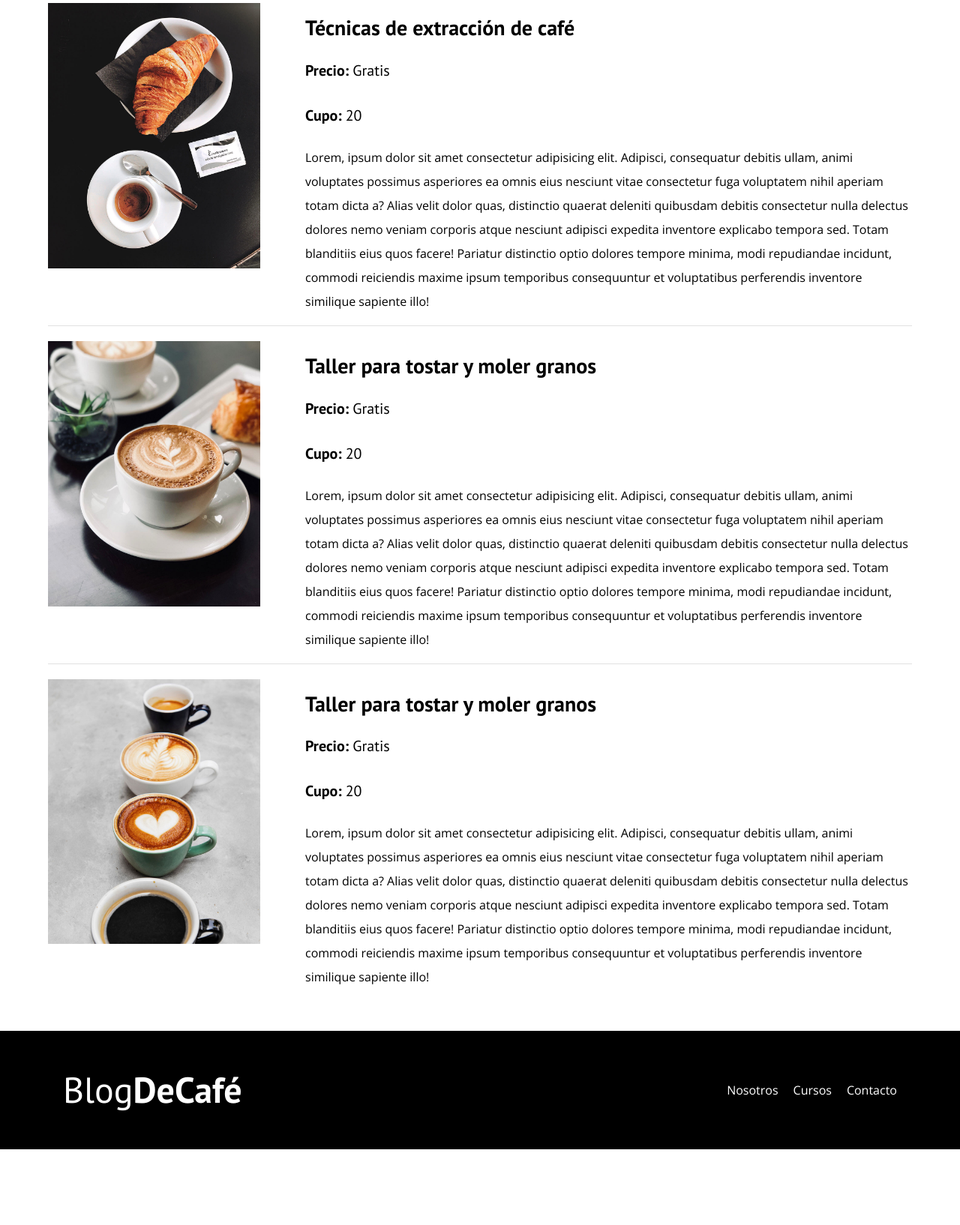
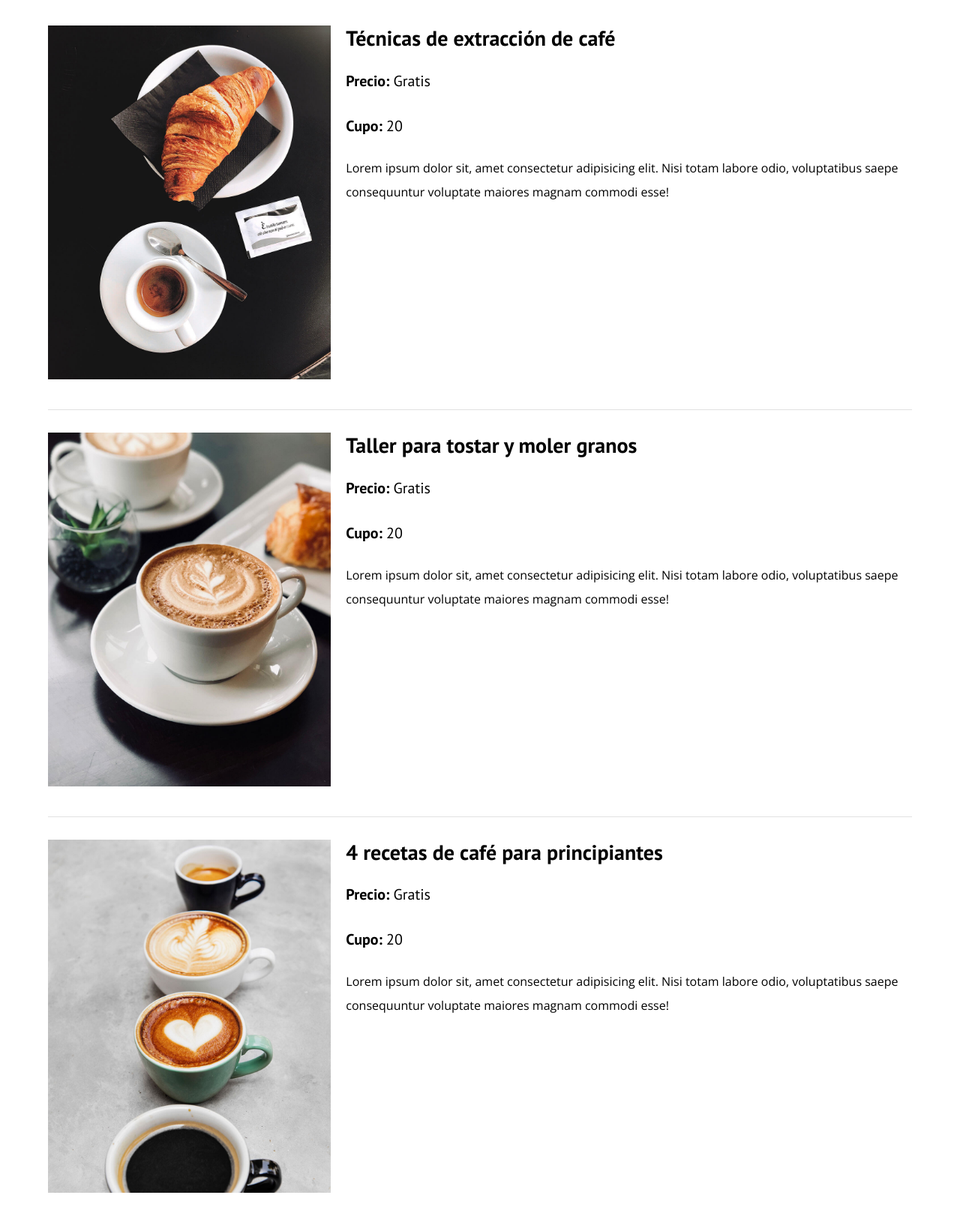
Before and after one commit to FernandoStark18/Blog-Cafe, a plain HTML site: page cursos.html in a window 1280 px wide. Shown: the part 698-2332 px from the top of the page at 75% size. Before the commit the page ends 2231 px from the top, so only its background shows below. Drawn offline with nearby package versions, Linux system fonts and the light colour scheme.

Commit message:
Desarrollando la página de cursos
The "Cursos" page was created.

```diff
--- a/css/style.css
+++ b/css/style.css
@@ -217,13 +217,21 @@ img {
     }
 }
 
+/* Curso */
+
 @media (min-width: 768px) {
-    .cursos__page {
+    .curso {
         display: grid;
-        grid-template-columns: 1fr 3fr;
-        gap: 2rem;
-    }
-    .img {
-        margin-bottom: 2rem;
+        grid-template-columns: 1fr 2fr;
+        column-gap: 2rem;
     }
 }
+
+.curso {
+    padding: 3rem 0;
+    border-bottom: 1px solid var(--claro);
+}
+
+.curso:last-of-type {
+    border: none;
+}
--- a/cursos.html
+++ b/cursos.html
@@ -36,45 +36,56 @@
 
     <main class="contenedor">
         <h3 class="centrar-texto">Nuestros próximos cursos y talleres</h3>
-        <div class="cursos__page widget-curso">
-            <img src="img/curso1.jpg" alt="Imagen curso 1">
-            <div class="cursos__info">
-                <ul class="cursos">
-                    <li>
+        <div class="curso">
+
+            <div class="curso__imagen">
+                <img src="img/curso1.jpg" alt="Imagen del curso">
+            </div>
+
+            <div class="curso__informacion">
                 <h4 class="no-margin">Técnicas de extracción de café</h4>
                 <p class="widget-curso__label">Precio: <span class="widget-curso__info">Gratis</span></p>
                 <p class="widget-curso__label">Cupo: <span class="widget-curso__info">20</span></p>
-                        <p>Lorem, ipsum dolor sit amet consectetur adipisicing elit. Adipisci, consequatur debitis ullam, animi voluptates possimus asperiores ea omnis eius nesciunt vitae consectetur fuga voluptatem nihil aperiam totam dicta a? Alias velit dolor quas, distinctio quaerat deleniti quibusdam debitis consectetur nulla delectus dolores nemo veniam corporis atque nesciunt adipisci expedita inventore explicabo tempora sed. Totam blanditiis eius quos facere! Pariatur distinctio optio dolores tempore minima, modi repudiandae incidunt, commodi reiciendis maxime ipsum temporibus consequuntur et voluptatibus perferendis inventore similique sapiente illo!</p>
-                    </li>
-                </ul>
+                <p class="curso__descripcion">
+                    Lorem ipsum dolor sit, amet consectetur adipisicing elit. Nisi totam labore odio, voluptatibus saepe consequuntur voluptate maiores magnam commodi esse!
+                </p>
             </div>
+
+        </div> <!-- .curso -->
+
+        <div class="curso">
+
+            <div class="curso__imagen">
+                <img src="img/curso2.jpg" alt="Imagen del curso">
             </div>
-        <div class="cursos__page widget-curso">
-            <img src="img/curso2.jpg" alt="Imagen curso 1">
-            <div class="cursos__info">
-                <ul class="cursos">
-                    <li>
+
+            <div class="curso__informacion">
                 <h4 class="no-margin">Taller para tostar y moler granos</h4>
                 <p class="widget-curso__label">Precio: <span class="widget-curso__info">Gratis</span></p>
                 <p class="widget-curso__label">Cupo: <span class="widget-curso__info">20</span></p>
-                        <p>Lorem, ipsum dolor sit amet consectetur adipisicing elit. Adipisci, consequatur debitis ullam, animi voluptates possimus asperiores ea omnis eius nesciunt vitae consectetur fuga voluptatem nihil aperiam totam dicta a? Alias velit dolor quas, distinctio quaerat deleniti quibusdam debitis consectetur nulla delectus dolores nemo veniam corporis atque nesciunt adipisci expedita inventore explicabo tempora sed. Totam blanditiis eius quos facere! Pariatur distinctio optio dolores tempore minima, modi repudiandae incidunt, commodi reiciendis maxime ipsum temporibus consequuntur et voluptatibus perferendis inventore similique sapiente illo!</p>
-                    </li>
-                </ul>
+                <p class="curso__descripcion">
+                    Lorem ipsum dolor sit, amet consectetur adipisicing elit. Nisi totam labore odio, voluptatibus saepe consequuntur voluptate maiores magnam commodi esse!
+                </p>
             </div>
+
+        </div> <!-- .curso -->
+
+        <div class="curso">
+
+            <div class="curso__imagen">
+                <img src="img/curso3.jpg" alt="Imagen del curso">
             </div>
-        <div class="cursos__page widget-curso">
-            <img src="img/curso3.jpg" alt="Imagen curso 1">
-            <div class="cursos__info">
-                <ul class="cursos">
-                    <li>
-                        <h4 class="no-margin">Taller para tostar y moler granos</h4>
+
+            <div class="curso__informacion">
+                <h4 class="no-margin">4 recetas de café para principiantes</h4>
                 <p class="widget-curso__label">Precio: <span class="widget-curso__info">Gratis</span></p>
                 <p class="widget-curso__label">Cupo: <span class="widget-curso__info">20</span></p>
-                        <p>Lorem, ipsum dolor sit amet consectetur adipisicing elit. Adipisci, consequatur debitis ullam, animi voluptates possimus asperiores ea omnis eius nesciunt vitae consectetur fuga voluptatem nihil aperiam totam dicta a? Alias velit dolor quas, distinctio quaerat deleniti quibusdam debitis consectetur nulla delectus dolores nemo veniam corporis atque nesciunt adipisci expedita inventore explicabo tempora sed. Totam blanditiis eius quos facere! Pariatur distinctio optio dolores tempore minima, modi repudiandae incidunt, commodi reiciendis maxime ipsum temporibus consequuntur et voluptatibus perferendis inventore similique sapiente illo!</p>
-                    </li>
-                </ul>
+                <p class="curso__descripcion">
+                    Lorem ipsum dolor sit, amet consectetur adipisicing elit. Nisi totam labore odio, voluptatibus saepe consequuntur voluptate maiores magnam commodi esse!
+                </p>
             </div>
-        </div>
+
+        </div> <!-- .curso -->
     </main>
 
     <footer class="footer">
```
Lines whose indentation alone changed are shown as unchanged.
